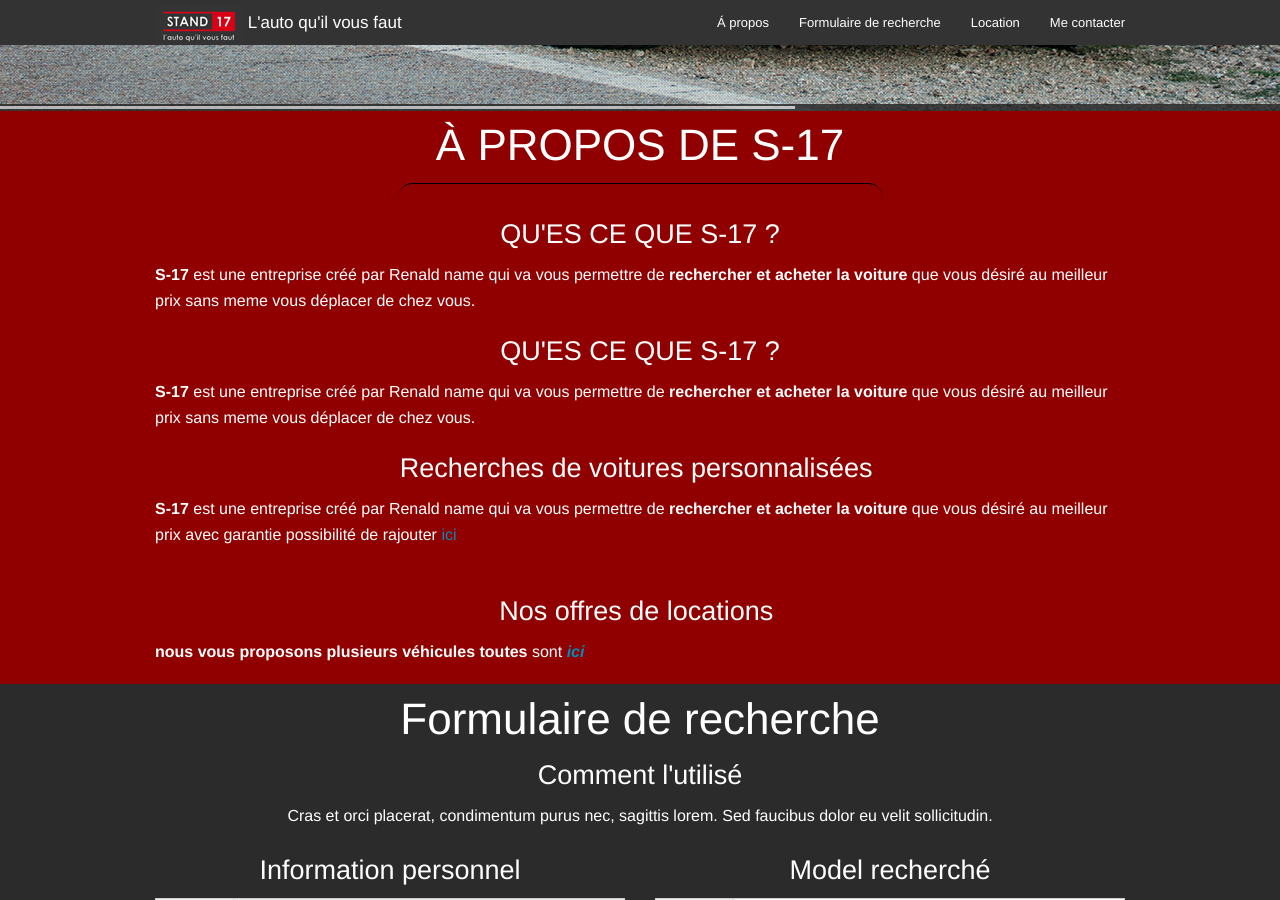
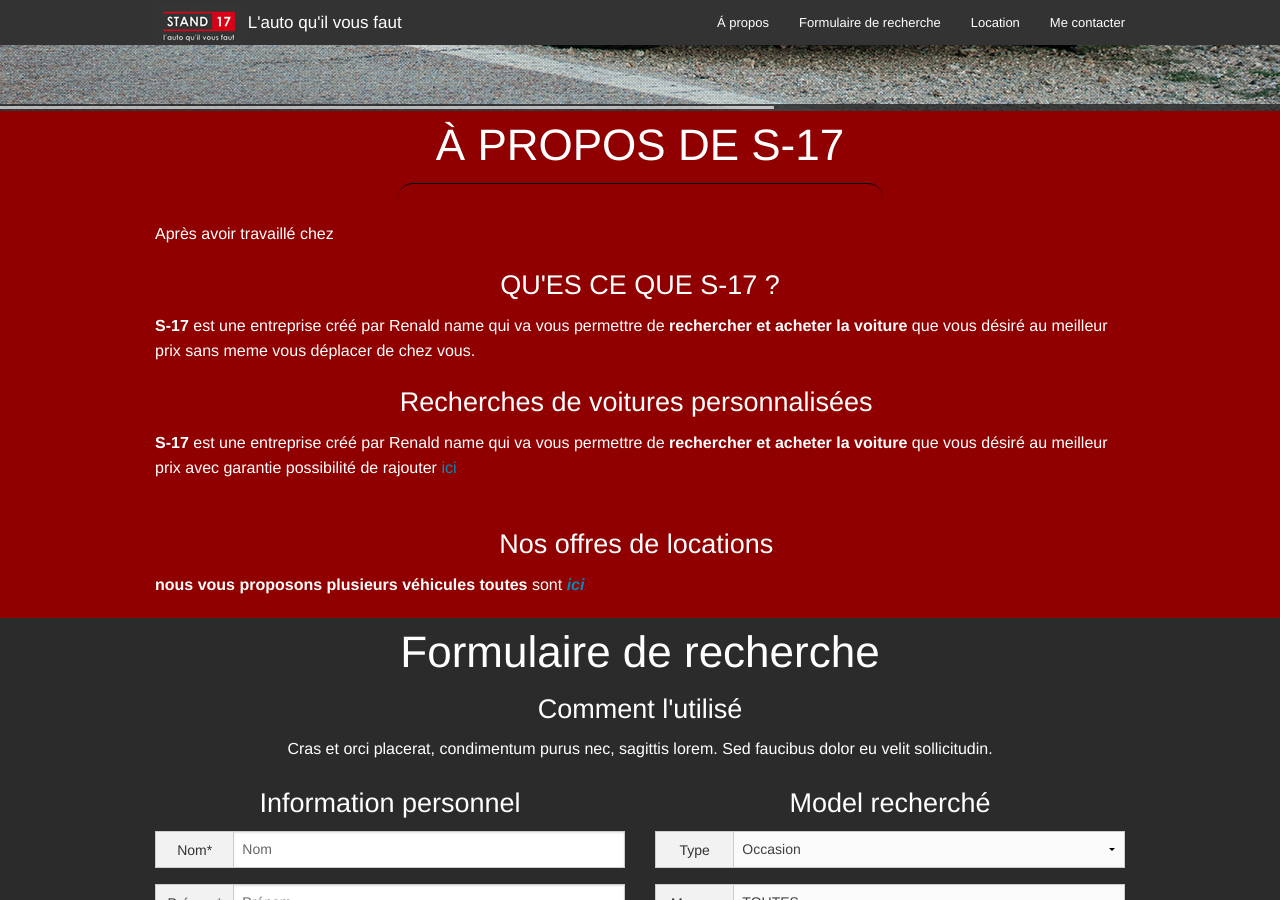
Before and after one commit to Thegeiger/S-17, a Jekyll site: the page built from index.html, in a window 1280 px wide and 900 px high, scrolled down 704 px. Built offline with Jekyll 4.4.1, drawn with Linux system fonts in a browser that asks for light colours.

Commit message:
Updated 'index.html' via CloudCannon

```diff
--- a/index.html
+++ b/index.html
@@ -108,8 +108,8 @@ location:
           <div class="large-12 columns">
             <h1 class="text-center editable">À PROPOS DE S-17</h1>
             <hr class="style-seven" />
-            <h3 class="text-center editable">QU'ES CE QUE S-17 ?</h3>
-            <p class="editable"><strong>S-17</strong> est une entreprise créé par Renald name qui va vous permettre de <strong>rechercher et acheter la voiture</strong> que vous désiré au meilleur prix sans meme vous déplacer de chez vous.</p>
+            <h3 class="text-center editable"></h3>
+            <p class="editable"><strong></strong><strong><em></em></strong>Apr&egrave;s avoir travaill&eacute; chez</p>
             <h3 class="text-center editable">QU'ES CE QUE S-17 ?</h3>
             <p class="editable"><strong>S-17</strong> est une entreprise créé par Renald name qui va vous permettre de <strong>rechercher et acheter la voiture</strong> que vous désiré au meilleur prix sans meme vous déplacer de chez vous.</p>
             <h3 class="text-center editable">Recherches de voitures personnalis&eacute;es&nbsp;</h3>
```
